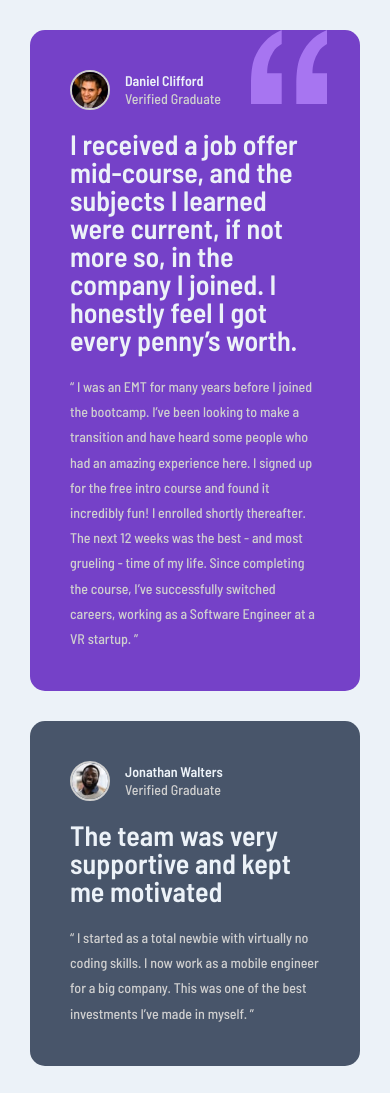
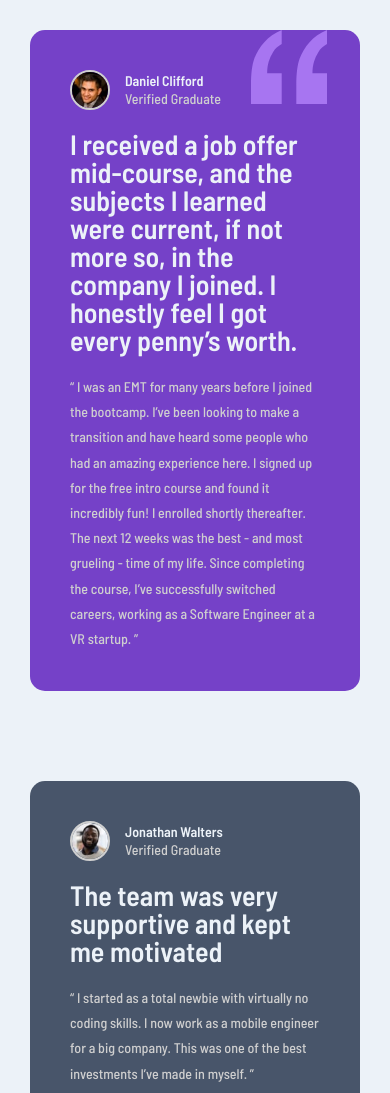
Before and after one commit to Stawicky/ChallangeSpace, a plain HTML site: page index.html in a window 390 px wide. Shown: the top 1093 px of the page. Drawn offline with Linux system fonts and the light colour scheme.

Commit message:
Update style.css

```diff
--- a/style.css
+++ b/style.css
@@ -126,5 +126,9 @@ body{
 
 .container {
     display: flex;
-    flex-direction: column; }
+    flex-direction: column;
+    padding: 0;}
+.profile {
+    margin: 30px 30px;
+    }
 }
```
